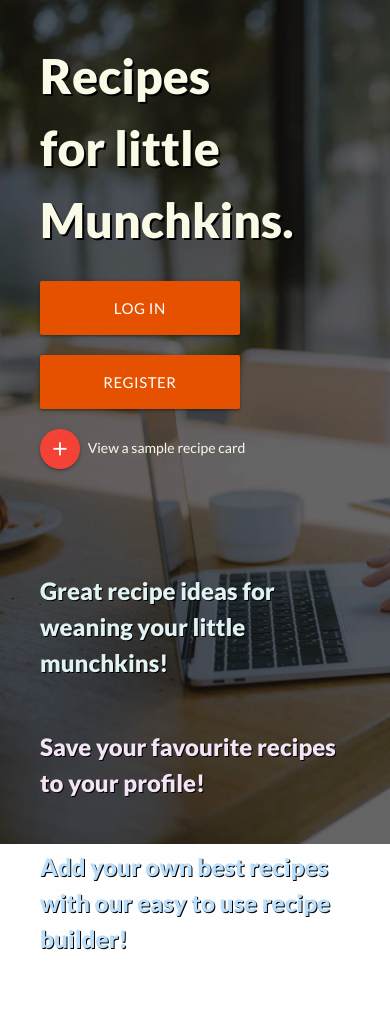
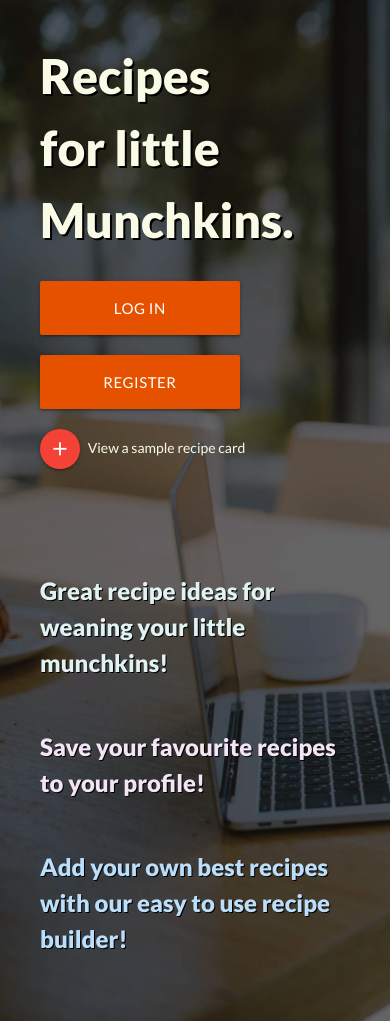
Before and after one commit to Cldwlkn13/Munchkins, a Flask app: page / in a window 390 px wide. Run offline with Flask 2, Linux system fonts and the light colour scheme; some libraries are stand-ins or nearby versions.

Commit message:
small improvement to responsive sizing

```diff
--- a/static/css/style.css
+++ b/static/css/style.css
@@ -126,10 +126,17 @@ main {
 
 /* MEDIA QUERIES */
 @media only screen and (max-width: 601px) {
+    #home-bg-lowres {
+        height: auto;
+    }
     .opacity-layer {
         padding-top: 0px;
+        height: auto;
     }
     #home-info-col {
         text-align: left;
     }
+    #home-bg-lowres {
+        background-repeat: repeat;
+    }
 }
--- a/templates/home.html
+++ b/templates/home.html
@@ -63,7 +63,7 @@
                         </div>
                     </div>
                 </div>
-                <div class="col s12 m3 push-m2 l2 push-l3" id="home-info-col">
+                <div class="col s12 m4 push-m1 l3 push-l2" id="home-info-col">
                     <div class="row">
                         <div class="col s12 home-info-text-col teal-text text-lighten-5">
                             <p class="home-info-text" id="home-info-text-1">Great recipe ideas for weaning your little munchkins!</p>
```
